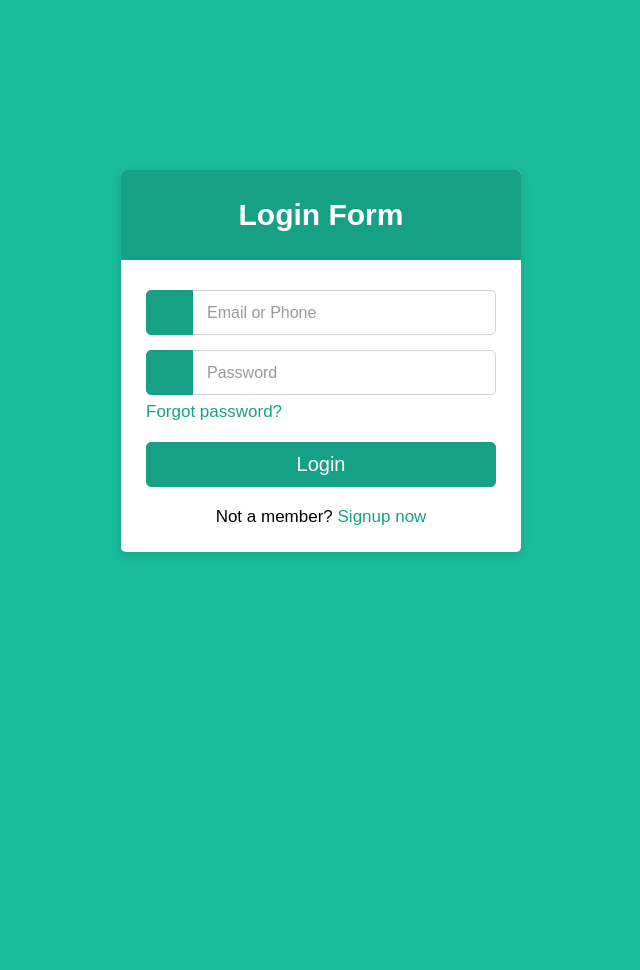
After one commit to lopertut/Store, a Django app: page /login in a window 1280 px wide. The commit adds this page. Shown: the whole page, without its empty margins (319-959 px from the left). Run offline with Django 5.2, Linux system fonts and the light colour scheme.

Commit message:
made login page

```diff
--- a/Store/urls.py
+++ b/Store/urls.py
@@ -22,4 +22,5 @@ from shop import views
 urlpatterns = [
     path('admin/', admin.site.urls),
     path('', views.index, name='index'),
+    path('login', views.login, name='login')
 ]
--- a/shop/views.py
+++ b/shop/views.py
@@ -4,3 +4,7 @@ from django.http import HttpResponse
 
 def index(request):
     return render(request, 'index.html')
+
+
+def login(request):
+    return render(request, 'login_form.html')
--- a/static/css/style.css
+++ b/static/css/style.css
@@ -3481,3 +3481,113 @@ ol {
 .btn-login:hover {
     background-color: #e67e22;
 }
+
+@import url('https://fonts.googleapis.com/css2?family=Poppins:wght@200;300;400;500;600;700&display=swap');
+*{
+  margin: 0;
+  padding: 0;
+  box-sizing: border-box;
+  font-family: 'Poppins',sans-serif;
+}
+body{
+  background: #1abc9c;
+  overflow: hidden;
+}
+::selection{
+  background: rgba(26,188,156,0.3);
+}
+.container{
+  max-width: 440px;
+  padding: 0 20px;
+  margin: 170px auto;
+}
+.wrapper{
+  width: 100%;
+  background: #fff;
+  border-radius: 5px;
+  box-shadow: 0px 4px 10px 1px rgba(0,0,0,0.1);
+}
+.wrapper .title{
+  height: 90px;
+  background: #16a085;
+  border-radius: 5px 5px 0 0;
+  color: #fff;
+  font-size: 30px;
+  font-weight: 600;
+  display: flex;
+  align-items: center;
+  justify-content: center;
+}
+.wrapper form{
+  padding: 30px 25px 25px 25px;
+}
+.wrapper form .row{
+  height: 45px;
+  margin-bottom: 15px;
+  position: relative;
+}
+.wrapper form .row input{
+  height: 100%;
+  width: 100%;
+  outline: none;
+  padding-left: 60px;
+  border-radius: 5px;
+  border: 1px solid lightgrey;
+  font-size: 16px;
+  transition: all 0.3s ease;
+}
+form .row input:focus{
+  border-color: #16a085;
+  box-shadow: inset 0px 0px 2px 2px rgba(26,188,156,0.25);
+}
+form .row input::placeholder{
+  color: #999;
+}
+.wrapper form .row i{
+  position: absolute;
+  width: 47px;
+  height: 100%;
+  color: #fff;
+  font-size: 18px;
+  background: #16a085;
+  border: 1px solid #16a085;
+  border-radius: 5px 0 0 5px;
+  display: flex;
+  align-items: center;
+  justify-content: center;
+}
+.wrapper form .pass{
+  margin: -8px 0 20px 0;
+}
+.wrapper form .pass a{
+  color: #16a085;
+  font-size: 17px;
+  text-decoration: none;
+}
+.wrapper form .pass a:hover{
+  text-decoration: underline;
+}
+.wrapper form .button input{
+  color: #fff;
+  font-size: 20px;
+  font-weight: 500;
+  padding-left: 0px;
+  background: #16a085;
+  border: 1px solid #16a085;
+  cursor: pointer;
+}
+form .button input:hover{
+  background: #12876f;
+}
+.wrapper form .signup-link{
+  text-align: center;
+  margin-top: 20px;
+  font-size: 17px;
+}
+.wrapper form .signup-link a{
+  color: #16a085;
+  text-decoration: none;
+}
+form .signup-link a:hover{
+  text-decoration: underline;
+}
--- /dev/null
+++ b/templates/login_form.html
@@ -0,0 +1,37 @@
+{% load static %}
+
+
+<!DOCTYPE html>
+<!-- Created By CodingLab - www.codinglabweb.com -->
+<html lang="en" dir="ltr">
+  <head>
+    <meta charset="utf-8">
+    <meta name="viewport" content="width=device-width, initial-scale=1.0">
+     <title>Login Form | CodingLab</title>
+    <link rel="stylesheet" href="{% static 'css/style.css' %}">
+    <link rel="stylesheet" href="{% static 'css/font-awesome.min.css' %}"/>
+  </head>
+  <body>
+    <div class="container">
+      <div class="wrapper">
+        <div class="title"><span>Login Form</span></div>
+        <form action="#">
+          <div class="row">
+            <i class="fas fa-user"></i>
+            <input type="text" placeholder="Email or Phone" required>
+          </div>
+          <div class="row">
+            <i class="fas fa-lock"></i>
+            <input type="password" placeholder="Password" required>
+          </div>
+          <div class="pass"><a href="#">Forgot password?</a></div>
+          <div class="row button">
+            <input type="submit" value="Login">
+          </div>
+          <div class="signup-link">Not a member? <a href="#">Signup now</a></div>
+        </form>
+      </div>
+    </div>
+
+  </body>
+</html>
```
